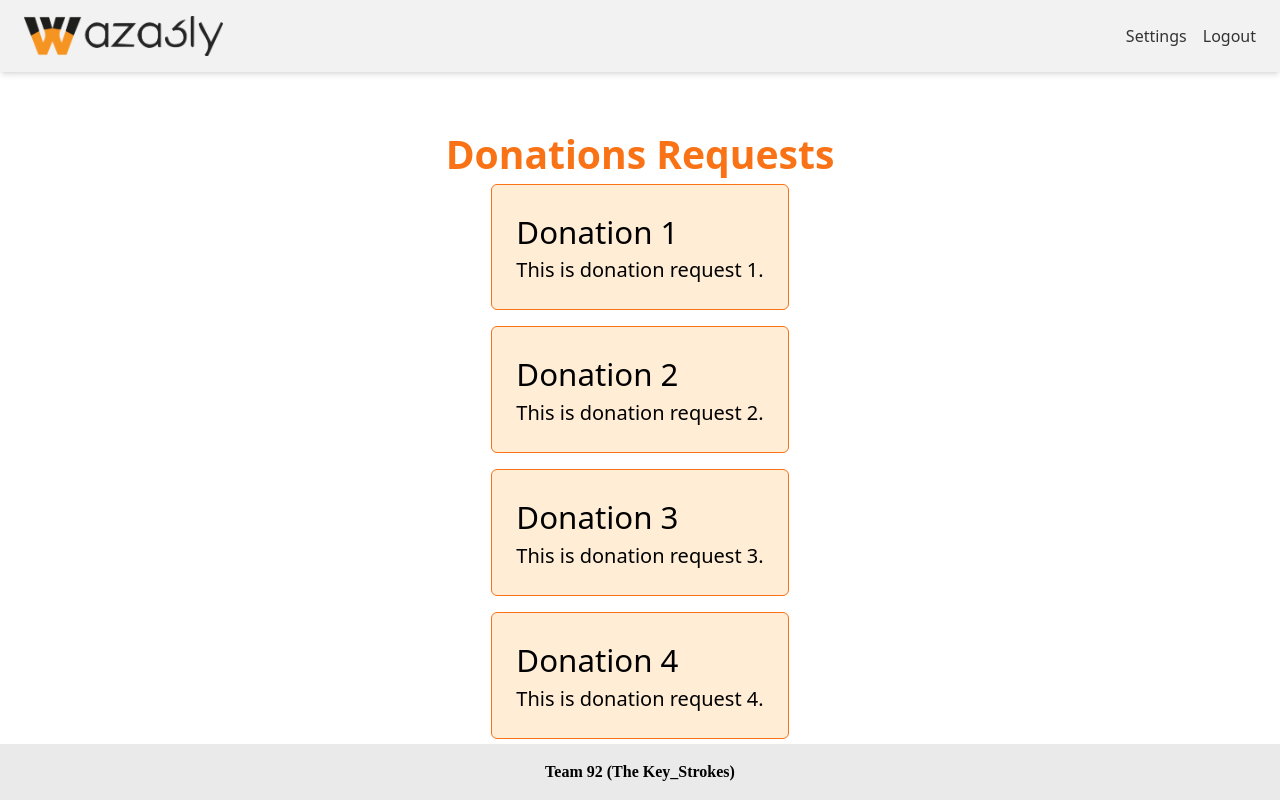
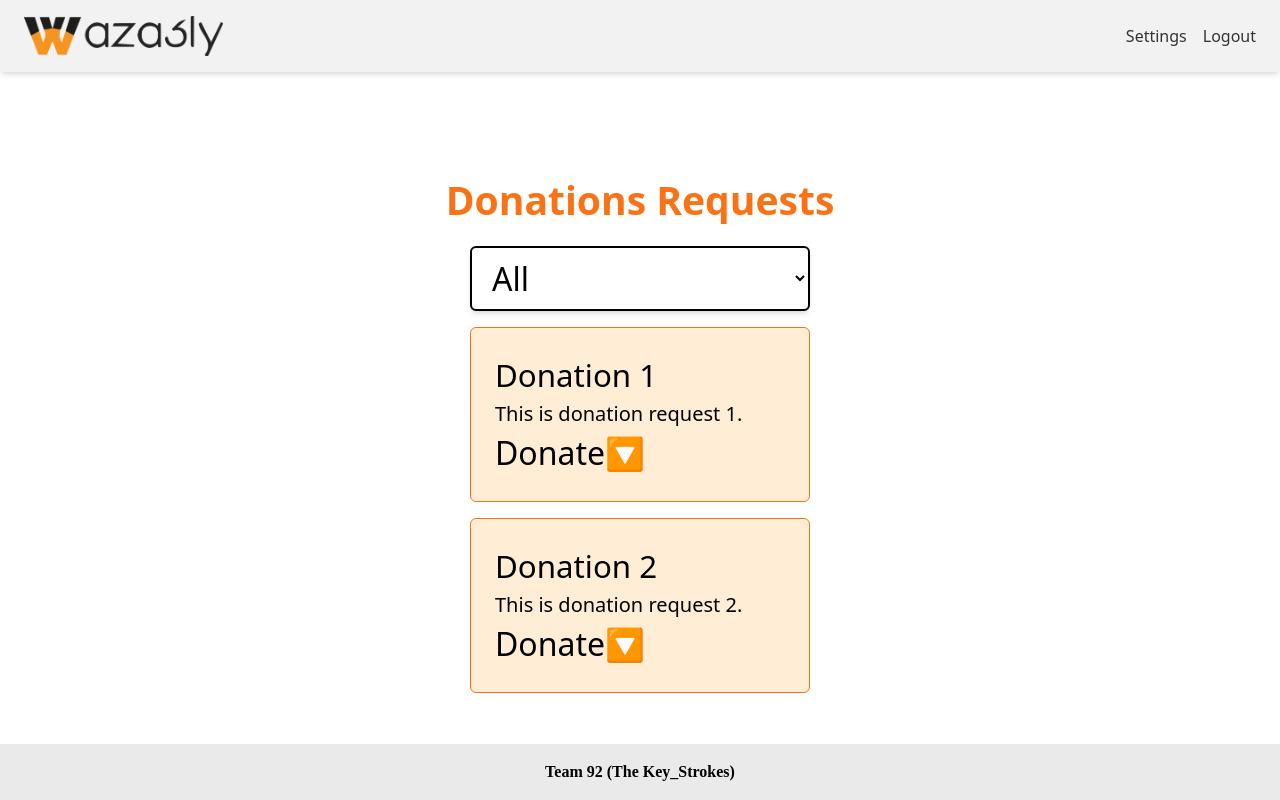
Before and after one commit to Hamada-Gado/Waz3ly-Web-Site, a React (Vite) app: page /donor in a window 1280 px wide. Built offline with nearby package versions, Linux system fonts and the light colour scheme.

Commit message:
Donation list filter and DonationForm

```diff
--- /dev/null
+++ b/src/components/Donor/DonationForm.jsx
@@ -0,0 +1,58 @@
+import React from "react";
+
+const DonationForm = ({ selectedDonation, setSelectedDonation }) => {
+  const handleSubmit = (event) => {
+    event.preventDefault();
+    // Handle form submission
+  };
+
+  return (
+    <form onSubmit={handleSubmit} className="mt-4 space-y-2">
+      <h2 className="text-2xl font-bold">{selectedDonation.title}</h2>
+      <label className="block">
+        Item:
+        <input
+          type="text"
+          name="item"
+          required
+          className="mt-1 p-2 border rounded-md w-full"
+        />
+      </label>
+      <label className="block">
+        Quantity:
+        <input
+          type="number"
+          name="quantity"
+          required
+          className="mt-1 p-2 border rounded-md w-full"
+        />
+      </label>
+      <label className="block">
+        Pickup Time:
+        <input
+          type="datetime-local"
+          name="pickupTime"
+          required
+          className="mt-1 p-2 border rounded-md w-full"
+        />
+      </label>
+      <div className="flex justify-between">
+        <button
+          type="submit"
+          className="px-4 py-2 bg-blue-500 text-white rounded"
+        >
+          Submit
+        </button>
+        <button
+          type="button"
+          onClick={() => setSelectedDonation(null)}
+          className="px-4 py-2 bg-red-500 text-white rounded"
+        >
+          Cancel
+        </button>
+      </div>
+    </form>
+  );
+};
+
+export default DonationForm;
--- a/src/components/Donor/DonationsList.jsx
+++ b/src/components/Donor/DonationsList.jsx
@@ -1,22 +1,49 @@
 import React, { useState } from "react";
+import Filter from "./Filter";
+import DonationForm from "./DonationForm";
 
 const DonationsList = () => {
   const [donations, setDonations] = useState([
-    { id: 1, title: "Donation 1", description: "This is donation request 1." },
-    { id: 2, title: "Donation 2", description: "This is donation request 2." },
-    { id: 3, title: "Donation 3", description: "This is donation request 3." },
-    { id: 4, title: "Donation 4", description: "This is donation request 4." },
+    {
+      id: 1,
+      title: "Donation 1",
+      description: "This is donation request 1.",
+      category: "Category 1",
+    },
+    {
+      id: 2,
+      title: "Donation 2",
+      description: "This is donation request 2.",
+      category: "Category 2",
+    },
+    // Add more donation requests as needed
   ]);
+  const [filter, setFilter] = useState("");
+  const [selectedDonation, setSelectedDonation] = useState(null);
+
+  const filteredDonations = filter
+    ? donations.filter((donation) => donation.category === filter)
+    : donations;
 
   return (
     <div className="space-y-4">
-      {donations.map((donation) => (
+      <Filter setFilter={setFilter} />
+      {filteredDonations.map((donation) => (
         <div
           key={donation.id}
-          className="border border-orange-500 bg-orange-100 p-6 rounded-md transform transition duration-500 ease-in-out hover:scale-105"
+          className="border border-orange-500 bg-orange-100 p-6 rounded-md transform transition duration-500 ease-in-out hover:scale-100"
         >
           <h2 className="text-3xl text-black">{donation.title}</h2>
           <p className="text-xl text-black">{donation.description}</p>
+          <button onClick={() => setSelectedDonation(donation)}>
+            Donate🔽
+          </button>
+          {selectedDonation === donation && (
+            <DonationForm
+              selectedDonation={selectedDonation}
+              setSelectedDonation={setSelectedDonation}
+            />
+          )}
         </div>
       ))}
     </div>
--- /dev/null
+++ b/src/components/Donor/Filter.jsx
@@ -0,0 +1,20 @@
+import React from "react";
+
+const Filter = ({ setFilter }) => {
+  return (
+    <select
+      onChange={(e) => setFilter(e.target.value)}
+      className="border-2 border-black bg-white text-black py-2 px-4 rounded-md shadow-md"
+    >
+      <option value="" disabled>
+        Choose a Category
+      </option>
+      <option value="">All</option>
+      <option value="Category 1">Category 1</option>
+      <option value="Category 2">Category 2</option>
+      // Add more categories as needed
+    </select>
+  );
+};
+
+export default Filter;
--- a/src/pages/Donor/Donor.jsx
+++ b/src/pages/Donor/Donor.jsx
@@ -4,6 +4,7 @@ import DonationsList from "/src/components/Donor/DonationsList";
 const Donor = () => {
   return (
     <div
+      className="space-y-4 overflow-y-auto"
       style={{
         display: "flex",
         flexDirection: "column",
@@ -16,7 +17,7 @@ const Donor = () => {
       <h1 className="text-4xl font-bold text-orange-500 text-center">
         Donations Requests
       </h1>
-      <DonationsList />
+      <DonationsList className="overflow-y-auto" />
     </div>
   );
 };
```
